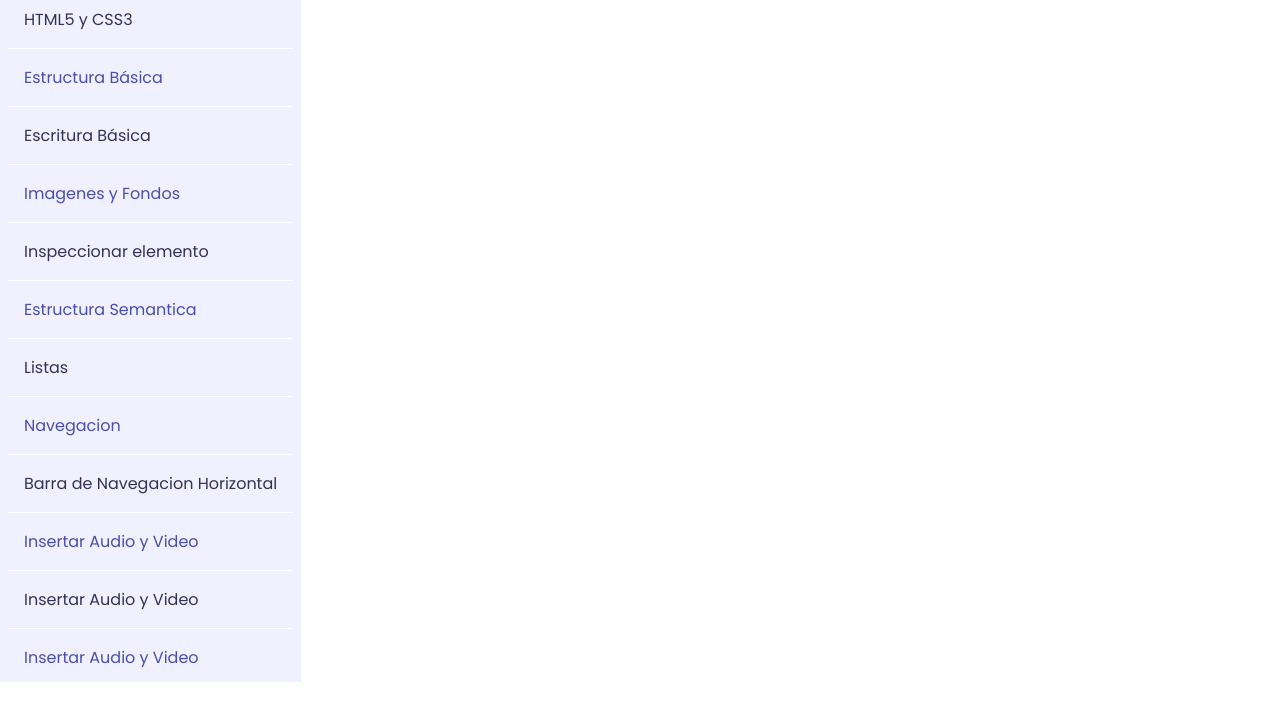
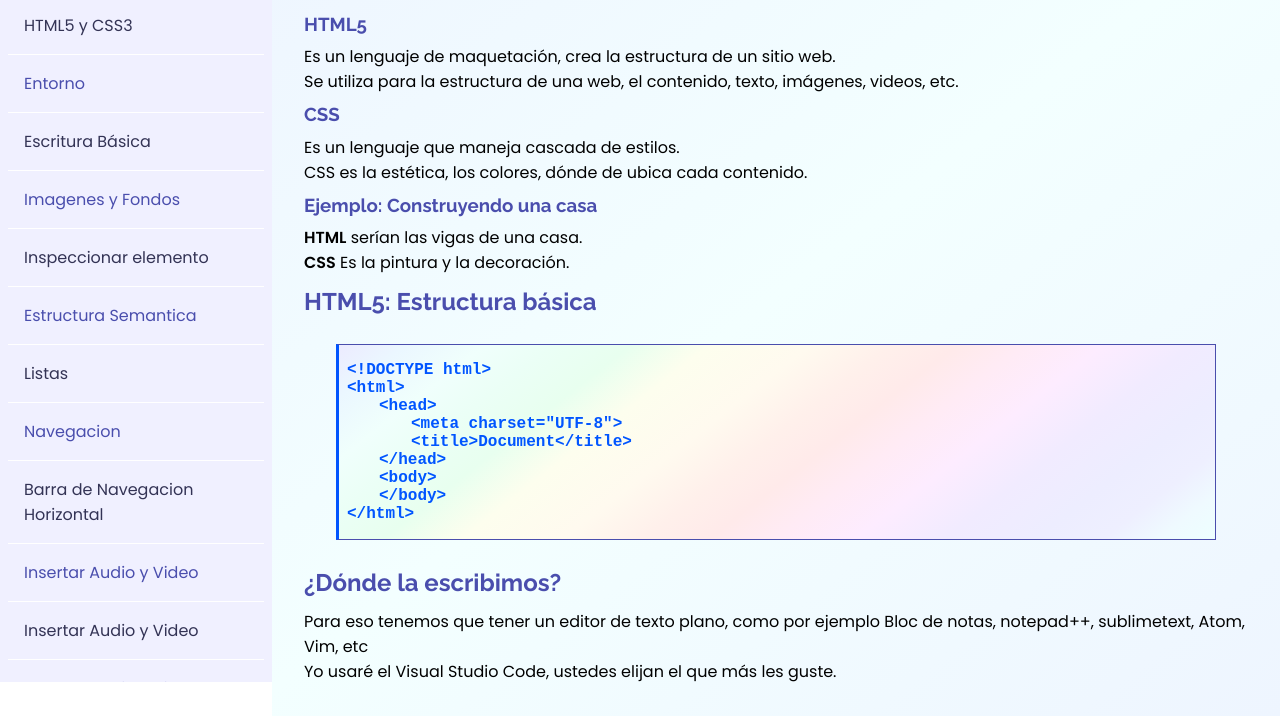
Before and after one commit to LauraGiorgetta/YilawTec.v1.1, a plain HTML site: page index.html in a window 1280 px wide. Shown: the part 118-834 px from the top of the page. Before the commit the page ends 800 px from the top, so only its background shows below. Drawn offline with Linux system fonts and the light colour scheme.

Commit message:
cambios en destock submenu y estilos del contenido

```diff
--- /dev/null
+++ b/css/content/content.css
@@ -0,0 +1,29 @@
+@import "content_destock.css" (min-width: 768px);
+@import "content_mobile.css" (max-width: 768px);
+.content:first-of-type {
+    padding-top: calc(var(--logo) + var(--padding-phone));
+}
+
+.content {
+    background: var(--color-light-gradient);
+}
+
+.content h2,
+.content h3 {
+    color: var(--color-principal);
+    padding: var(--padding-text) 0;
+}
+
+.content .code {
+    background: var(--full-color);
+    border: var(--color-principal) 1px solid;
+    border-left: var(--color-tag) 3px solid;
+    overflow: auto;
+}
+
+.content .tag {
+    color: var(--color-tag);
+    font-family: monospace;
+    font-size: var(--text-tag);
+    font-weight: bold;
+}
--- /dev/null
+++ b/css/content/content_destock.css
@@ -0,0 +1,9 @@
+.content {
+    margin-left: var(--lateral-width-destock);
+    padding: var(--padding-destock);
+}
+
+.content .code {
+    padding: 1rem .5rem;
+    margin: 1rem 2rem;
+}
--- /dev/null
+++ b/css/content/content_mobile.css
@@ -0,0 +1,8 @@
+.content {
+    margin-left: var(--padding-phone);
+    padding: var(--padding-phone);
+}
+
+.content .code {
+    padding: 1rem .5rem;
+}
--- a/css/submenu/submenu.css
+++ b/css/submenu/submenu.css
@@ -1,4 +1,5 @@
 @import "submenu_mobile.css" (max-width: 768px);
+@import "submenu_destock.css" (min-width: 768px);
 
 /* Menu Lateral */
 
--- a/css/submenu/submenu_destock.css
+++ b/css/submenu/submenu_destock.css
@@ -5,7 +5,7 @@
 }
 
 .lateral a {
-    font-size: .9rem;
+    font-size: 1rem;
 }
 
 .lateral h2 {
--- a/css/yilawtec.css
+++ b/css/yilawtec.css
@@ -3,6 +3,7 @@
 @import "menu/menu768x1020.css" (min-width: 768px) and (max-width: 1020px);
 @import "menu/menu1020.css" (min-width: 1020px);
 @import "submenu/submenu.css";
+@import "content/content.css";
 
 /* Variables */
 
@@ -12,21 +13,26 @@
     /* Tamaño texto */
     --text-small: .8rem;
     --text-medium: 1.2rem;
+    --text-tag: 1rem;
     /* Espacio a los costados del telefono */
     --padding-phone: 1rem;
     /* Paddings*/
     --padding-text: .5em;
+    --padding-destock: 2rem;
     /* Colores */
     --color-principal: #4a4ead;
     --color-principal-transparent: #4a4eadef;
     --color-light: #fff;
     --color-darck: #335;
     --color-principal-light: #f0f0ff;
+    --color-tag: #05f;
+    --full-color: linear-gradient(142deg, rgba(236, 235, 255, 1) 0%, rgba(235, 247, 255, 1) 6%, rgba(240, 255, 252, 1) 13%, rgba(235, 255, 246, 1) 19%, rgba(232, 255, 239, 1) 26%, rgba(253, 254, 238, 1) 33%, rgba(255, 250, 239, 1) 42%, rgba(255, 240, 235, 1) 49%, rgba(255, 234, 234, 1) 55%, rgba(255, 235, 245, 1) 61%, rgba(253, 236, 255, 1) 68%, rgba(241, 235, 255, 1) 76%, rgba(237, 237, 255, 1) 84%, rgba(238, 239, 255, 1) 90%, rgba(239, 250, 255, 1) 95%, rgba(237, 255, 255, 1) 100%);
+    --color-light-gradient: linear-gradient(142deg, rgba(238, 245, 255, 1) 0%, rgba(243, 255, 255, 1) 49%, rgba(238, 245, 255, 1) 100%);
     /* transition */
     --time: .5s;
     /* Barra Laterial */
     --lateral-width-mobile: 12rem;
-    --lateral-width-destock: 15rem;
+    --lateral-width-destock: 17rem;
 }
 
 
--- a/index.html
+++ b/index.html
@@ -7,6 +7,13 @@
     <meta name="viewport" content="width=device-width, initial-scale=1.0">
     <title>YilawTec</title>
     <link rel="stylesheet" href="css/yilawtec.css">
+    <style type="text/css">
+        #casavigas {
+            fill: none;
+            stroke: #000000;
+            stroke-miterlimit: 10;
+        }
+    </style>
 </head>
 
 <body>
@@ -26,7 +33,7 @@
         <h2>Comienzo</h2>
         <ul>
             <li><a href="index.html">HTML5 y CSS3</a></li>
-            <li><a href="">Estructura Básica</a></li>
+            <li><a href="">Entorno</a></li>
             <li><a href="">Escritura Básica</a></li>
             <li><a href="">Imagenes y Fondos</a></li>
             <li><a href="">Inspeccionar elemento</a></li>
@@ -53,6 +60,36 @@
             <li><a href="">Insertar Audio y Video</a></li>
         </ul>
     </nav>
+    <main class="content">
+        <h2>HTML5 + CSS3</h2>
+        <h3>HTML5</h3>
+        <p>Es un lenguaje de maquetación, crea la estructura de un sitio web.</p>
+        <p>Se utiliza para la estructura de una web, el contenido, texto, imágenes, videos, etc.</p>
+        <h3>CSS</h3>
+        <p>Es un lenguaje que maneja cascada de estilos.</p>
+        <p>CSS es la estética, los colores, dónde de ubica cada contenido.</p>
+        <h3>Ejemplo: Construyendo una casa</h3>
+        <p><strong>HTML</strong> serían las vigas de una casa.</p>
+        <p><strong>CSS</strong> Es la pintura y la decoración.</p>
+        <h2>HTML5: Estructura básica</h2>
+        <div class="code">
+            <p class="tag">&lt;!DOCTYPE html&gt;</p>
+            <p class="tag">&lt;html&gt;</p>
+            <p class="tag">&emsp;&emsp;&lt;head&gt;</p>
+            <p class="tag">&emsp;&emsp;&emsp;&emsp;&lt;meta charset="UTF-8"&gt;</p>
+            <p class="tag">&emsp;&emsp;&emsp;&emsp;&lt;title&gt;Document&lt;/title&gt;</p>
+            <p class="tag">&emsp;&emsp;&lt;/head&gt;</p>
+            <p class="tag">&emsp;&emsp;&lt;body&gt;</p>
+            <p class="tag">&emsp;&emsp;&lt;/body&gt;</p>
+            <p class="tag">&lt;/html&gt;</p>
+        </div>
+        <h2>¿Dónde la escribimos?</h2>
+        <p>Para eso tenemos que tener un editor de texto plano, como por ejemplo Bloc de notas, notepad++, sublimetext, Atom, Vim, etc</p>
+        <p>Yo usaré el Visual Studio Code, ustedes elijan el que más les guste.</p>
+
+
+
+    </main>
     <script src="scripts/menu.js"></script>
     <script src="scripts/submenu.js"></script>
 </body>
```
